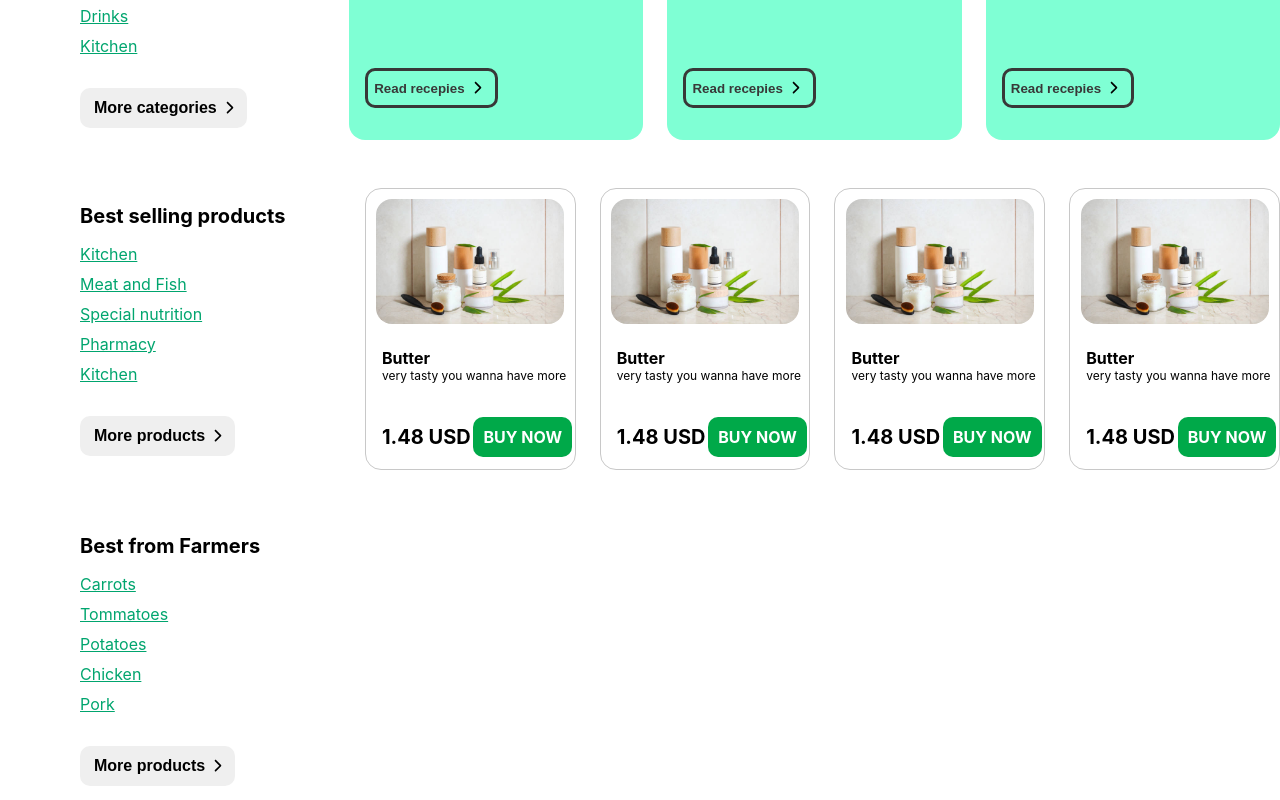
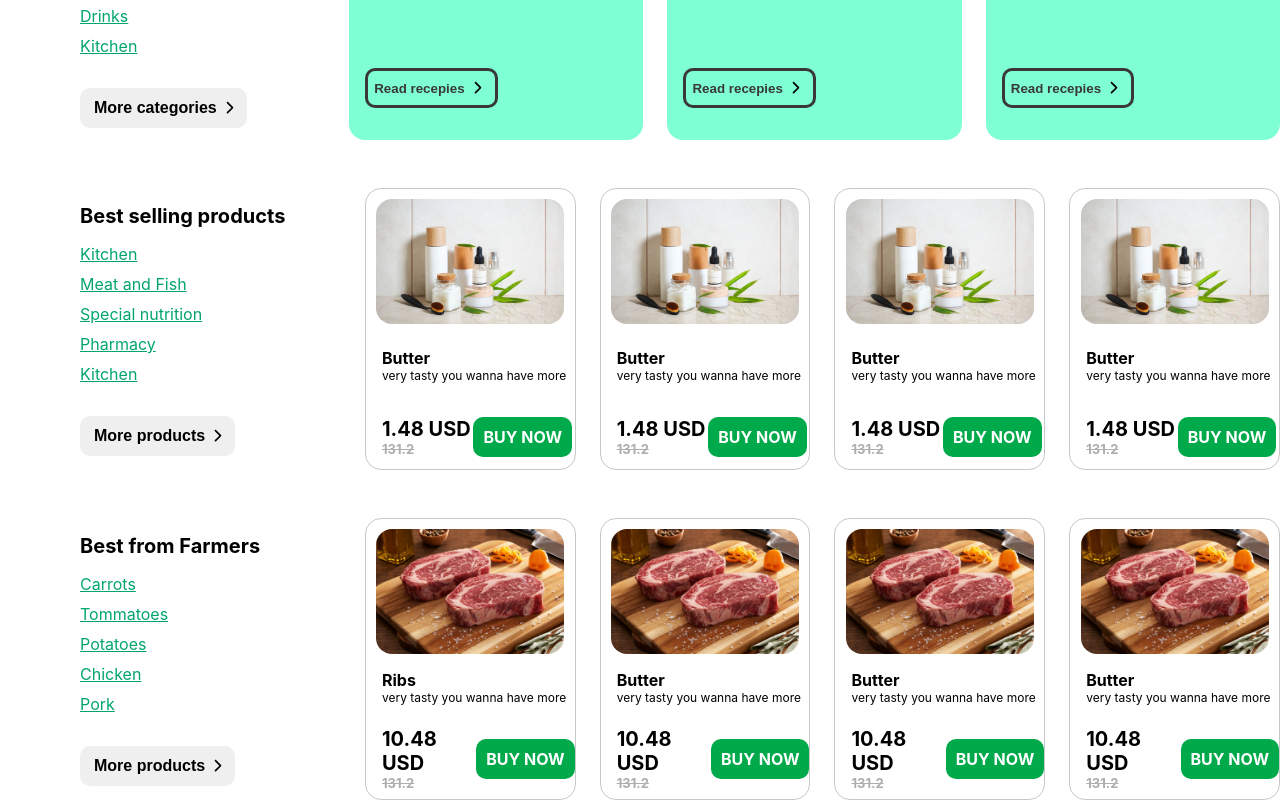
Before and after one commit to doal116/e-commerce-react-website, a React (Create React App) app: page / in a window 1280 px wide. Shown: the part 332-1132 px from the top of the page. Built offline with nearby package versions, Linux system fonts and the light colour scheme.

Commit message:
feat: Best from farmers

```diff
--- a/src/components/bestSelling/bestSelling.css
+++ b/src/components/bestSelling/bestSelling.css
@@ -119,11 +119,18 @@
 .ProductSect > .buyingSection >.price{
     margin: 0px 0px 0px 16px;
     align-self: center;
-
+    display: flex;
+    flex-direction: column;
 }
-.ProductSect > .buyingSection >.price>span{
+.ProductSect > .buyingSection >.price>.current-price{
     font-weight: bold;
     font-size: 20px;
+}
+.ProductSect > .buyingSection >.price>.old-price{
+    font-weight: bold;
+    font-size: 13px;
+    color:rgb(174, 174, 174);
+    text-decoration: line-through;
 }
 .ProductSect > .buyingSection >.btn-buy{
     width: fit-content;
@@ -141,4 +148,5 @@
 .BestFromFarmers {
     margin-top: 48px;
     display: flex;
+    column-gap: 24px;
 }
--- a/src/components/bestSelling/bestSelling.js
+++ b/src/components/bestSelling/bestSelling.js
@@ -1,5 +1,6 @@
 import './bestSelling.css';
-import productIm from './naturalProduct.jpg'
+import productIm from './naturalProduct.jpg';
+import productIm2 from './bonelessRibeyes.jpg';
 import { FontAwesomeIcon } from "@fortawesome/react-fontawesome";
 import { faChevronRight } from "@fortawesome/free-solid-svg-icons";
 import React from "react";
@@ -51,14 +52,16 @@ const CategoryMenu = ({ categories }) => {
 const ProductBestSellingSection = ({ product }) => {
     return (
         product.map(elem => <div className='ProductSect'>
-            <img src={productIm} alt={"product from mother nature"} />
+            <img src={elem.img} alt={"product from mother nature"} />
+
             <div className='titleDescription'>
                 <span className='productTitle'>{elem.title}</span>
                 <span className='productDescrip'>{elem.description}</span>
             </div>
             <div className='buyingSection'>
                 <div className='price'>
-                    <span>{elem.price} USD</span>
+                    <span className='current-price'>{elem.price} USD</span>
+                    <span className='old-price'>{elem.oldPrice}</span>
                 </div>
                 <div className='btn-buy'><span>BUY NOW</span></div>
             </div>
@@ -71,18 +74,24 @@ const BestSellingProducts = ({ categories }) => {
         <div className="BestSellingProducts">
             <CommonOptionSec categories={categories} nameOfSecion={"Best selling products"} buttonMoreInfo={"More products"} />
             <ProductBestSellingSection
-                product={[{ title: "Butter", description: "very tasty you wanna have more", price: 1.48 },
-                { title: "Butter", description: "very tasty you wanna have more", price: 1.48 },
-                { title: "Butter", description: "very tasty you wanna have more", price: 1.48 },
-                { title: "Butter", description: "very tasty you wanna have more", price: 1.48 }]}
+                product={[{ title: "Butter", description: "very tasty you wanna have more", price: 1.48, oldPrice: 131.2, img: productIm },
+                { title: "Butter", description: "very tasty you wanna have more", price: 1.48, oldPrice: 131.2, img: productIm },
+                { title: "Butter", description: "very tasty you wanna have more", price: 1.48, oldPrice: 131.2, img: productIm },
+                { title: "Butter", description: "very tasty you wanna have more", price: 1.48, oldPrice: 131.2, img: productIm }]}
             />
         </div>
     );
 }
-const BestFromFarmers = ({categories}) => {
+const BestFromFarmers = ({ categories }) => {
     return (
         <div className="BestFromFarmers">
             <CommonOptionSec categories={categories} nameOfSecion={"Best from Farmers"} buttonMoreInfo={"More products"} />
+            <ProductBestSellingSection
+                product={[{ title: "Ribs", description: "very tasty you wanna have more", price: 10.48, oldPrice: 131.2, img: productIm2 },
+                { title: "Butter", description: "very tasty you wanna have more", price: 10.48, oldPrice: 131.2, img: productIm2 },
+                { title: "Butter", description: "very tasty you wanna have more", price: 10.48, oldPrice: 131.2, img: productIm2 },
+                { title: "Butter", description: "very tasty you wanna have more", price: 10.48, oldPrice: 131.2, img: productIm2 }]}
+            />
         </div>
     );
 }
```
Also changed, not shown: src/components/bestSelling/bonelessRibeyes.jpg (added).
